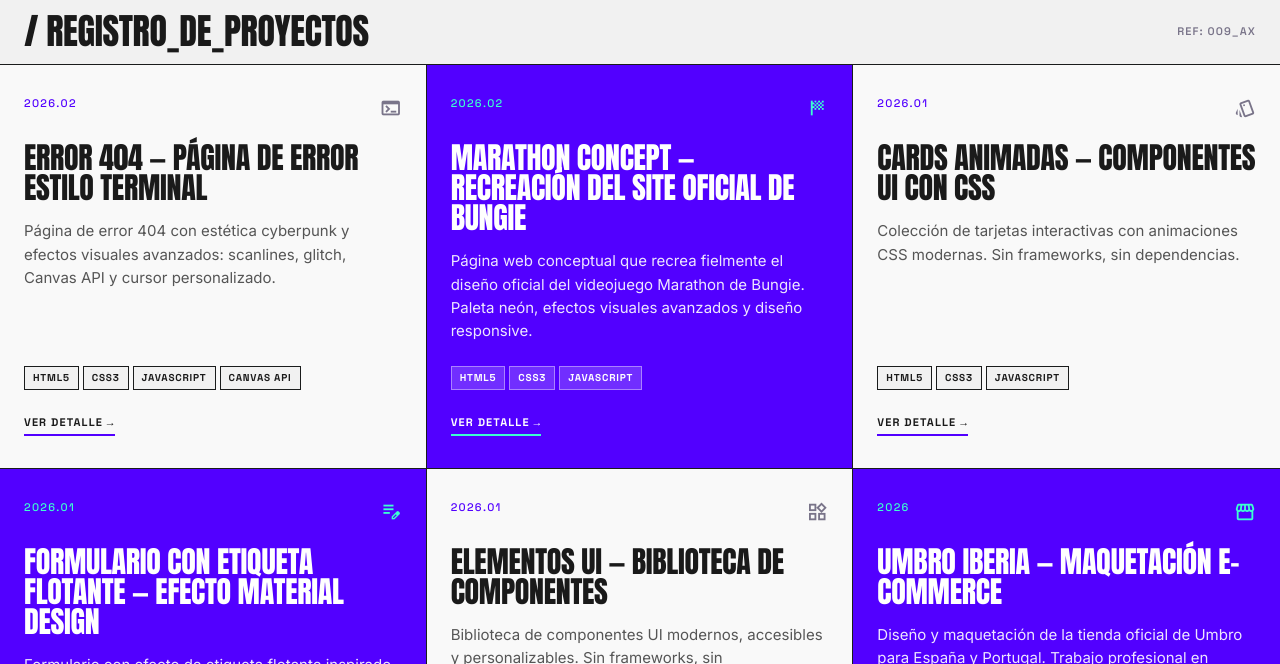
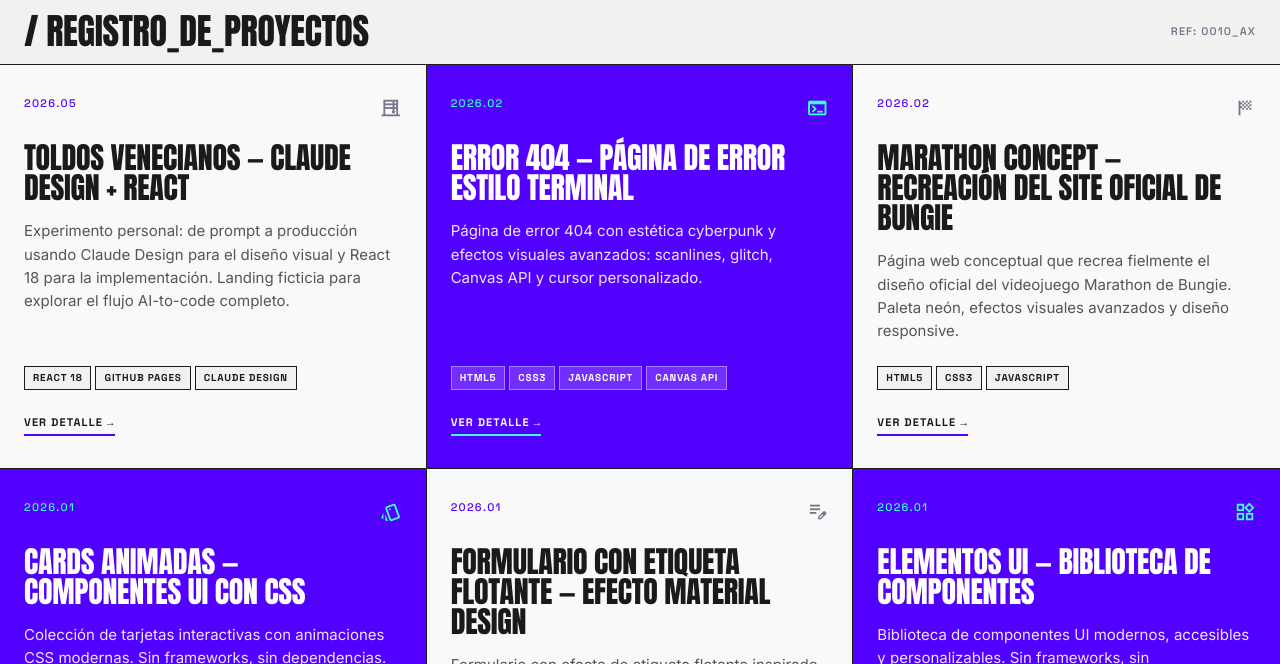
Before and after one commit to Dunlag/fernando, a Jekyll site: the page built from index.markdown, in a window 1280 px wide and 900 px high, scrolled down 691 px, cut to the strip 236-900 px from the top of the window. Built offline with Jekyll 4.4.1, drawn with Linux system fonts in a browser that asks for light colours; some of the changed lines change nothing that is shown.

Commit message:
añadir proyecto de toldos

```diff
--- a/_layouts/home.html
+++ b/_layouts/home.html
@@ -50,6 +50,7 @@ layout: default
             {% when 'puerto-narixa' %}{% assign icon = 'sailing' %}
             {% when 'landing-pacifico' %}{% assign icon = 'rocket_launch' %}
             {% when 'umbro-iberia' %}{% assign icon = 'storefront' %}
+            {% when 'toldos-venecianos' %}{% assign icon = 'blinds' %}
             {% else %}{% assign icon = 'code' %}
         {% endcase %}
         <article class="tile {{ accent_class }}">
--- /dev/null
+++ b/_projects/toldos-venecianos.md
@@ -0,0 +1,36 @@
+---
+layout: page
+title: "Toldos Venecianos — Claude Design + React"
+description: "Experimento personal: de prompt a producción usando Claude Design para el diseño visual y React 18 para la implementación. Landing ficticia para explorar el flujo AI-to-code completo."
+technologies: "React 18, GitHub Pages, Claude Design"
+date: 2026-05-13
+github: "https://github.com/Dunlag/toldos-venecianos-landing"
+---
+
+## De prompt a producción con Claude Design
+
+Proyecto personal de investigación para explorar un flujo de trabajo nuevo: usar **Claude Design** para generar la propuesta visual completa de una landing page y después implementarla en **React 18** sin alterar el diseño resultante.
+
+Como caso de uso elegí una landing ficticia de toldos venecianos — un proyecto sin cliente real que me permitía trabajar con libertad total y con un tipo de contenido (landing comercial con secciones, CTA, galería) lo suficientemente representativo.
+
+### El flujo
+
+| Fase | Herramienta | Resultado |
+|---|---|---|
+| **Diseño visual** | Claude Design | Propuesta de layout, paleta, tipografía y componentes |
+| **Implementación** | React 18 + Vite | Landing funcional y responsiva |
+| **Deploy** | GitHub Pages | Publicación automática desde el repositorio |
+
+### Qué quería probar
+
+- ¿Qué tan usable es la propuesta de Claude Design como especificación de diseño real?
+- ¿Se puede llevar directamente a código sin reinterpretar o rediseñar?
+- ¿El resultado final es lo suficientemente coherente y pulido para producción?
+
+### Aprendizajes
+
+Claude Design genera propuestas visuales con suficiente detalle (colores, tipografía, estructura de secciones) para pasarlas directamente a código. El mayor valor está en la velocidad — pasar de idea a diseño funcional en horas en lugar de días. El resultado es coherente y visualmente limpio, aunque requiere juicio propio para ajustar detalles de UX que la IA no siempre resuelve de forma óptima.
+
+---
+
+**[Ver landing →](https://dunlag.github.io/toldos-venecianos-landing/)** &nbsp;&nbsp; **[Repositorio →](https://github.com/Dunlag/toldos-venecianos-landing)**
```
